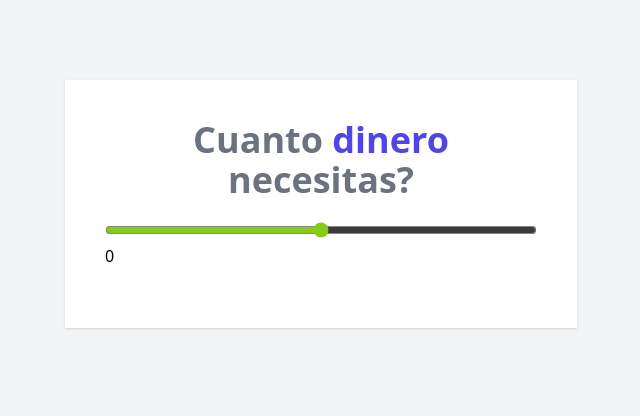
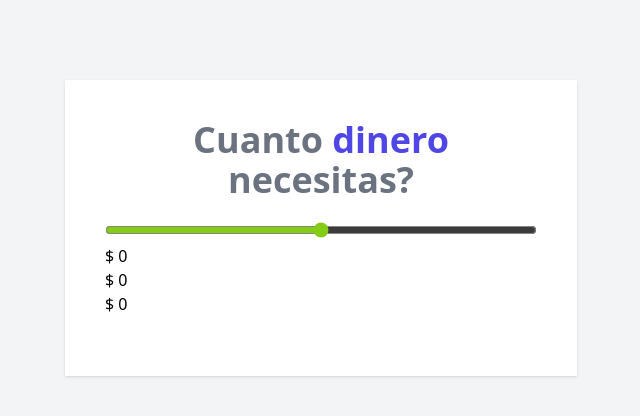
Before and after one commit to hxhdevs/vue-cotizador, a Vue app: page / in a window 1280 px wide. Shown: the top 416 px of the page, without its empty margins (319-959 px from the left). Built offline with nearby package versions, Linux system fonts and the light colour scheme.

Commit message:
Mostrando el State en pantalla, como pasarlas a la pantalla

```diff
--- a/src/App.vue
+++ b/src/App.vue
@@ -20,7 +20,9 @@
         class="w-full bg-gray-200 accent-lime-500 hover:accent-lime-600"
         @input="handleChange"
       />
-      {{ cantidad }}
+      <p>$ {{ cantidad }}</p>
+      <p v-text="`$ ${cantidad}`"></p>
+      <p v-html="`$ ${cantidad}`"></p>
     </div>
   </div>
 </template>
```
